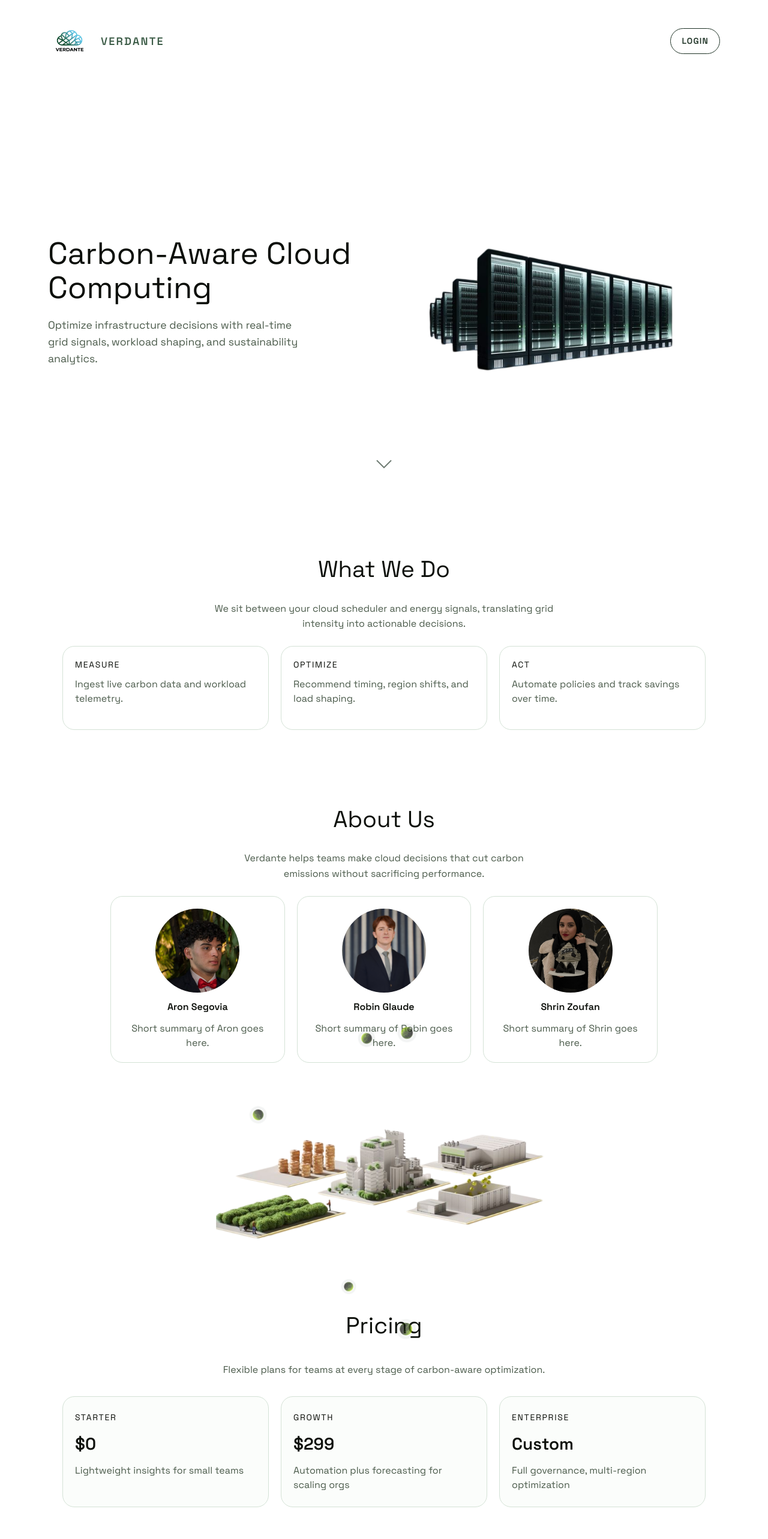
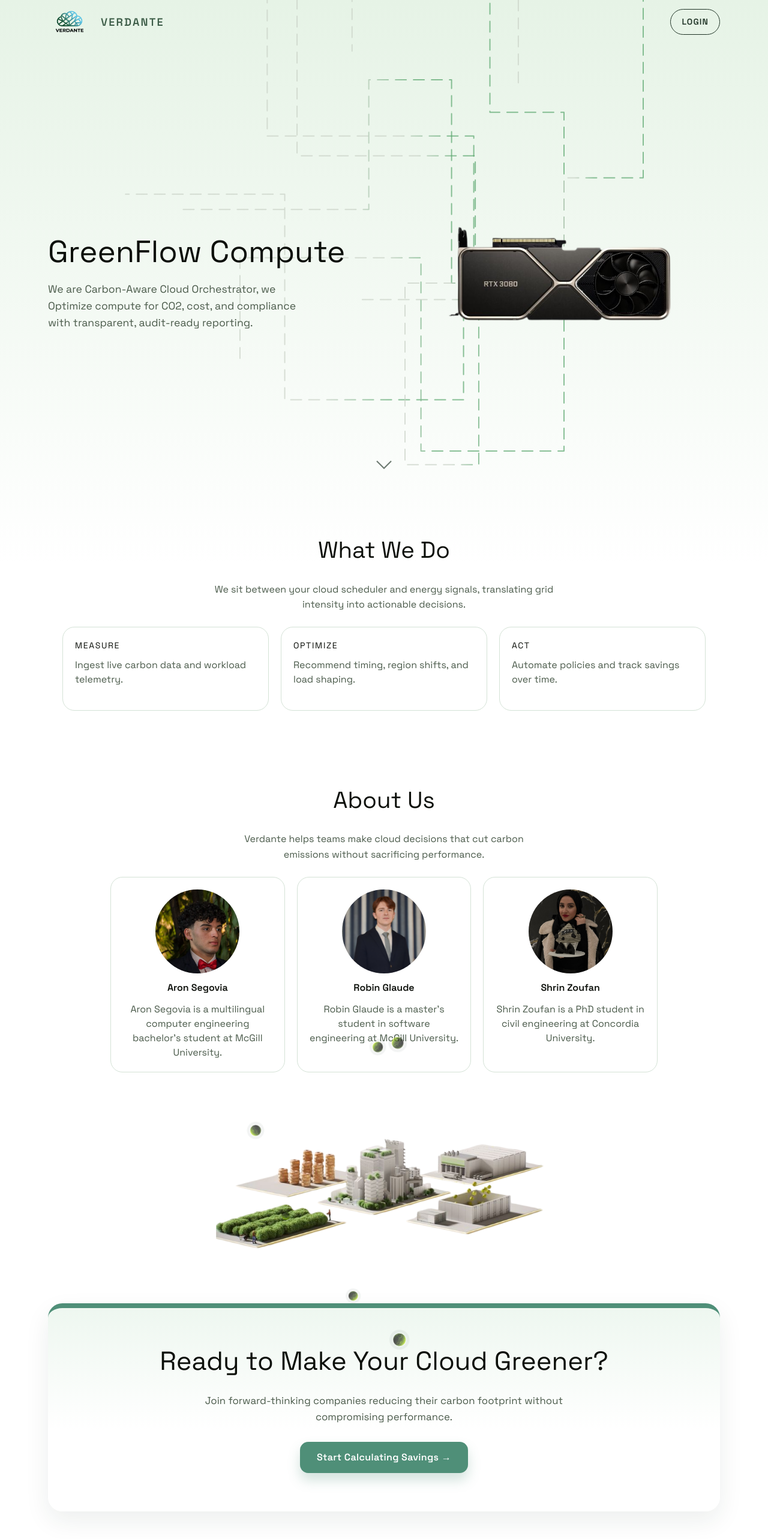
Before and after one commit to Robin-G0/Hackaton-Upstart-2026, a Next.js app in the folder frontend/: page / in a window 1280 px wide. Shown: the top 2566 px of the page at 60% size. Built offline with nearby package versions, Linux system fonts and the light colour scheme.

Commit message:
Nouveau puus des fonctionnalités

```diff
--- a/frontend/app/page.tsx
+++ b/frontend/app/page.tsx
@@ -1,7 +1,8 @@
 "use client";
 
 import Image from "next/image";
-import datacenterDark from "../image/dark-datacenter.png";
+import { useEffect, useRef, useState } from "react";
+import nvidiaImage from "../image/nvidia.png";
 import datacenterLight from "../image/datacenter.png";
 import aronPhoto from "../image/aron-bg.jpg";
 import logo from "../image/logo-verdante.png";
@@ -55,16 +56,116 @@
     },
   ];
 
+  const heroImageRef = useRef<HTMLDivElement | null>(null);
+  const signalAreaRef = useRef<HTMLDivElement | null>(null);
+  const [signalPaths, setSignalPaths] = useState<string[]>([]);
+  const [signalBox, setSignalBox] = useState({ width: 0, height: 0 });
+
+  const signalCount = 8;
+
+  useEffect(() => {
+    const generatePaths = () => {
+      const sectionRect = signalAreaRef.current?.getBoundingClientRect();
+      if (!sectionRect) return;
+
+      setSignalBox({ width: sectionRect.width, height: sectionRect.height });
+      const imageRect = heroImageRef.current?.getBoundingClientRect();
+      const fallbackX = sectionRect.width / 2;
+      const fallbackY = sectionRect.height / 2;
+      const startX = imageRect
+        ? imageRect.left + imageRect.width / 2 - sectionRect.left
+        : fallbackX;
+      const startY = imageRect
+        ? imageRect.top + imageRect.height / 2 - sectionRect.top
+        : fallbackY;
+      const maxSteps = 5;
+
+      const paths = Array.from({ length: signalCount }, () => {
+        let x = startX;
+        let y = startY;
+        let direction = Math.floor(Math.random() * 4);
+        const points: Array<[number, number]> = [[x, y]];
+
+        for (let step = 0; step < maxSteps; step += 1) {
+          const length = 120 + Math.random() * 240;
+
+          switch (direction) {
+            case 0:
+              x += length;
+              break;
+            case 1:
+              y += length;
+              break;
+            case 2:
+              x -= length;
+              break;
+            default:
+              y -= length;
+              break;
+          }
+
+          points.push([x, y]);
+          direction = (direction + (Math.random() > 0.5 ? 1 : 3)) % 4;
+        }
+
+        return points
+          .map((point, index) => `${index === 0 ? "M" : "L"} ${point[0]} ${point[1]}`)
+          .join(" ");
+      });
+
+      setSignalPaths(paths);
+    };
+
+    const frame = window.requestAnimationFrame(generatePaths);
+    window.addEventListener("resize", generatePaths);
+
+    return () => {
+      window.cancelAnimationFrame(frame);
+      window.removeEventListener("resize", generatePaths);
+    };
+  }, []);
+
   return (
     <main
       style={{
         minHeight: "100vh",
         display: "flex",
         flexDirection: "column",
-        padding: "32px 24px 48px",
-        backgroundColor: "#ffffff",
+        padding: 0,
+        margin: 0,
+        background: "linear-gradient(180deg, #e6f3e6 0%, #ffffff 28%)",
       }}
     >
+      <div
+        ref={signalAreaRef}
+        style={{
+          position: "relative",
+        }}
+      >
+        <svg
+          className="signalCanvas"
+          aria-hidden="true"
+          width={signalBox.width}
+          height={signalBox.height}
+          viewBox={`0 0 ${signalBox.width} ${signalBox.height}`}
+          preserveAspectRatio="none"
+        >
+          <defs>
+            <linearGradient id="signalGradient" x1="0%" y1="0%" x2="100%" y2="0%">
+              <stop offset="0%" stopColor="#c9d1c6" />
+              <stop offset="45%" stopColor="#c9d1c6" />
+              <stop offset="60%" stopColor="#58a56c" />
+              <stop offset="100%" stopColor="#58a56c" />
+            </linearGradient>
+          </defs>
+          {signalPaths.map((path, index) => (
+            <path
+              key={`${path}-${index}`}
+              className="signalPath"
+              d={path}
+            />
+          ))}
+        </svg>
         <header
           style={{
             width: "100%",
@@ -73,6 +174,8 @@
             display: "flex",
             alignItems: "center",
             justifyContent: "space-between",
+            position: "relative",
+            zIndex: 1,
           }}
         >
           <div style={{ display: "flex", alignItems: "center", gap: 16 }}>
@@ -130,6 +233,8 @@
               alignItems: "center",
               gap: 48,
               flexWrap: "wrap",
+              position: "relative",
+              zIndex: 1,
             }}
           >
           <section style={{ flex: "1 1 320px", minWidth: 280 }}>
@@ -141,7 +246,7 @@
                 color: "#0c0f0a",
               }}
             >
-              Carbon-Aware Cloud Computing
+              GreenFlow Compute
             </h1>
             <p
               style={{
@@ -151,9 +256,9 @@
                 color: "#4a5a4a",
                 maxWidth: 420,
               }}
-            >
-              Optimize infrastructure decisions with real-time grid signals, workload shaping, and
-              sustainability analytics.
+            > We are Carbon-Aware Cloud Orchestrator, we
+              Optimize compute for CO2, cost, and compliance with transparent, audit-ready
+              reporting.
             </p>
           </section>
           <section
@@ -170,9 +275,10 @@
                 maxWidth: 520,
                 position: "relative",
               }}
+              ref={heroImageRef}
             >
               <Image
-                src={datacenterDark}
+                src={nvidiaImage}
                 alt="Datacenter"
                 style={{
                   width: "100%",
@@ -184,6 +290,7 @@
           </section>
           </div>
         </section>
+      </div>
       <section
         style={{
           width: "100%",
@@ -275,17 +382,17 @@
           {[
             {
               name: "Aron Segovia",
-              summary: "Short summary of Aron goes here.",
+              summary: "Aron Segovia is a multilingual computer engineering bachelor’s student at McGill University.",
               photo: aronPhoto,
             },
             {
               name: "Robin Glaude",
-              summary: "Short summary of Robin goes here.",
+              summary: "Robin Glaude is a master’s student in software engineering at McGill University.",
               photo: robinPhoto,
             },
             {
               name: "Shrin Zoufan",
-              summary: "Short summary of Shrin goes here.",
+              summary: "Shrin Zoufan is a PhD student in civil engineering at Concordia University.",
               photo: shirinPhoto,
             },
           ].map((member) => (
@@ -331,6 +438,49 @@
           />
           <OrbitingPoints points={orbitPoints} radius={190} size={32} />
         </div>
+      </section>
+      <section
+        style={{
+          width: "100%",
+          maxWidth: 1120,
+          margin: "0 auto 32px",
+          padding: "56px 24px 64px",
+          textAlign: "center",
+          borderTop: "8px solid #4f8f78",
+          background: "linear-gradient(180deg, #eef7f0 0%, #ffffff 60%)",
+          borderRadius: 24,
+          display: "flex",
+          flexDirection: "column",
+          alignItems: "center",
+          gap: 20,
+          boxShadow: "0 16px 40px rgba(31, 51, 38, 0.08)",
+        }}
+      >
+        <h2 style={{ margin: 0, fontSize: "clamp(2rem, 3.4vw, 2.9rem)", color: "#0c0f0a" }}>
+          Ready to Make Your Cloud Greener?
+        </h2>
+        <p style={{ margin: 0, maxWidth: 640, color: "#4a5a4a", lineHeight: 1.6, fontSize: "1.05rem" }}>
+          Join forward-thinking companies reducing their carbon footprint without compromising
+          performance.
+        </p>
+        <button
+          type="button"
+          style={{
+            marginTop: 8,
+            border: "none",
+            background: "#4f8f78",
+            color: "#ffffff",
+            padding: "14px 28px",
+            borderRadius: 14,
+            fontSize: 16,
+            fontWeight: 600,
+            letterSpacing: "0.02em",
+            cursor: "pointer",
+            boxShadow: "0 12px 20px rgba(79, 143, 120, 0.25)",
+          }}
+        >
+          Start Calculating Savings →
+        </button>
       </section>
       <section
         style={{
@@ -397,6 +547,67 @@
           ))}
         </div>
       </section>
+      <footer
+        style={{
+          width: "100%",
+          marginTop: 24,
+          background: "linear-gradient(180deg, #2f5a4b 0%, #23483d 100%)",
+          color: "#e9f2ee",
+        }}
+      >
+        <div
+          style={{
+            maxWidth: 1120,
+            margin: "0 auto",
+            padding: "48px 24px 28px",
+            display: "grid",
+            gridTemplateColumns: "repeat(auto-fit, minmax(220px, 1fr))",
+            gap: 28,
+            alignItems: "start",
+          }}
+        >
+          <div style={{ display: "flex", flexDirection: "column", gap: 12 }}>
+            <div style={{ display: "flex", alignItems: "center", gap: 12 }}>
+              <span style={{ fontSize: 26 }}>❧</span>
+              <div style={{ fontSize: 22, fontWeight: 600 }}>Verdante</div>
+            </div>
+            <p style={{ margin: 0, color: "#d9e6e0", lineHeight: 1.6, maxWidth: 260 }}>
+              Carbon-aware cloud computing for a sustainable future.
+            </p>
+          </div>
+          <div style={{ display: "flex", flexDirection: "column", gap: 12 }}>
+            <div style={{ fontSize: 16, fontWeight: 600, textTransform: "uppercase", letterSpacing: "0.08em" }}>
+              Platform
+            </div>
+            <div style={{ display: "flex", flexDirection: "column", gap: 8, color: "#d9e6e0" }}>
+              <span>Multi-region deployment</span>
+              <span>GDPR compliant</span>
+              <span>Real-time optimization</span>
+              <span>ESG reporting</span>
+            </div>
+          </div>
+          <div style={{ display: "flex", flexDirection: "column", gap: 12 }}>
+            <div style={{ fontSize: 16, fontWeight: 600, textTransform: "uppercase", letterSpacing: "0.08em" }}>
+              Contact
+            </div>
+            <p style={{ margin: 0, color: "#d9e6e0", lineHeight: 1.6, maxWidth: 260 }}>
+              Ready to turn your compute greener? Get started in one click.
+            </p>
+          </div>
+        </div>
+        <div
+          style={{
+            maxWidth: 1120,
+            margin: "0 auto",
+            padding: "0 24px 28px",
+            color: "#b8cec4",
+            borderTop: "1px solid rgba(233, 242, 238, 0.15)",
+            textAlign: "center",
+          }}
+        >
+          <div style={{ paddingTop: 18 }}>© 2026 Verdante. All rights reserved.</div>
+        </div>
+      </footer>
       <div
         aria-hidden="true"
         style={{
@@ -414,6 +625,29 @@
         }}
       />
       <style jsx global>{`
+        .signalCanvas {
+          position: absolute;
+          inset: 0;
+          pointer-events: none;
+          z-index: 0;
+          width: 100%;
+          height: 100%;
+        }
+        .signalPath {
+          fill: none;
+          stroke: url(#signalGradient);
+          stroke-width: 2;
+          stroke-linecap: round;
+          stroke-linejoin: round;
+          opacity: 0.7;
+          stroke-dasharray: 18 12;
+          animation: signalDash 4s linear infinite;
+        }
+        @keyframes signalDash {
+          to {
+            stroke-dashoffset: -120;
+          }
+        }
         @keyframes floatArrow {
           0% {
             transform: translateX(-50%) translateY(0) rotate(45deg);
```
Also changed, not shown: frontend/image/nvidia.png (added). Lines whose indentation alone changed are shown as unchanged.
